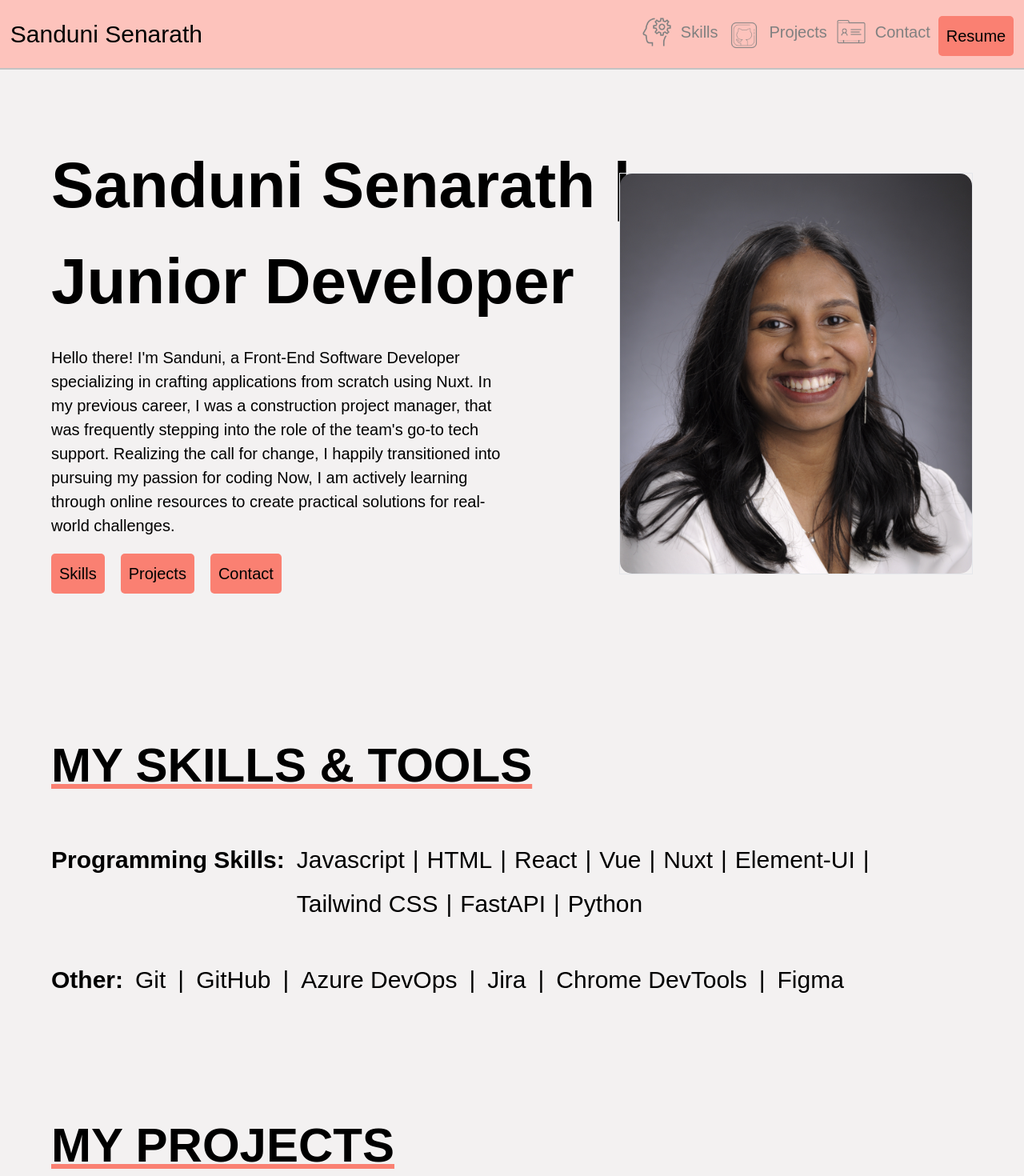
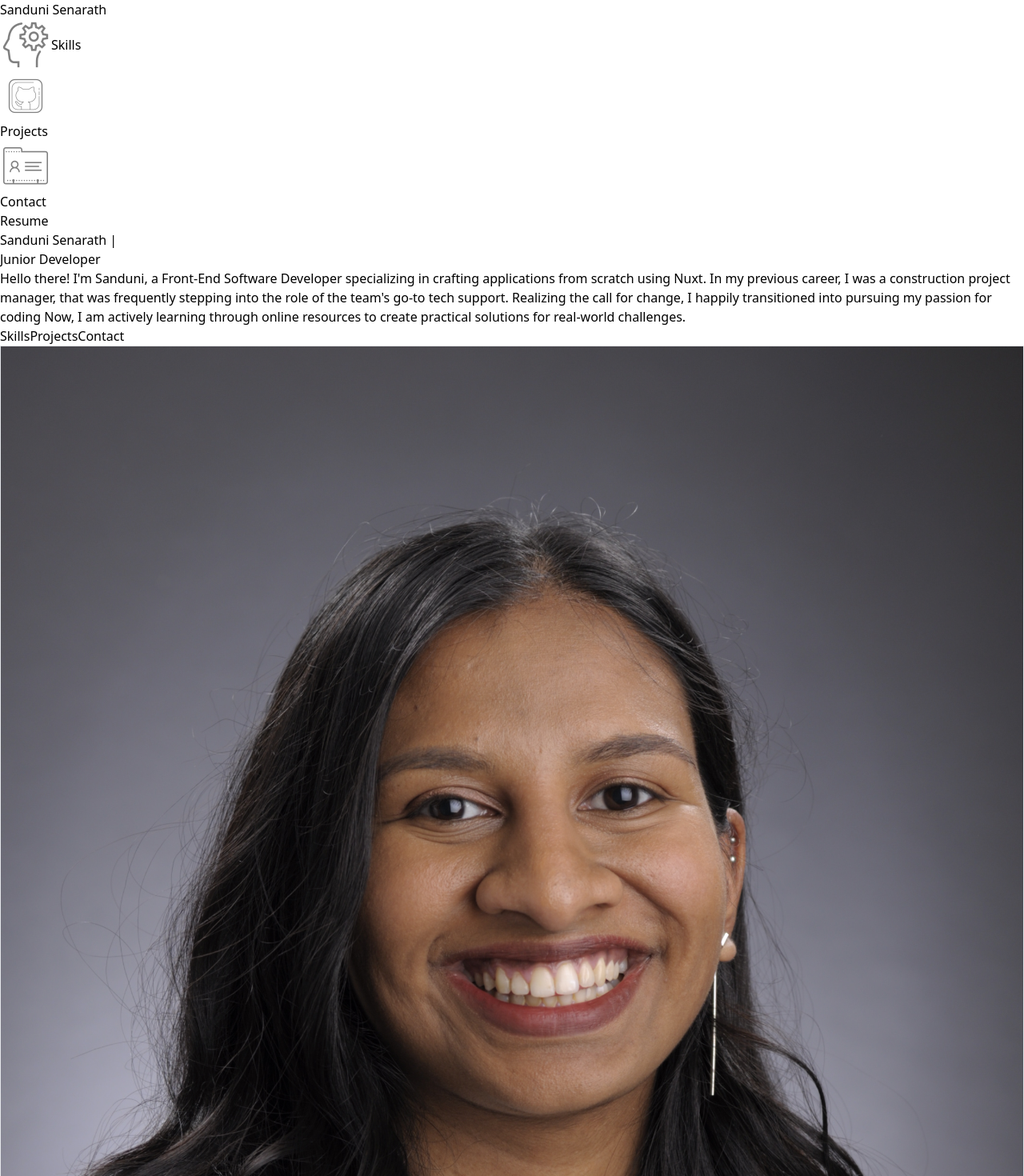
Before and after one commit to SSenarath/ssenarath.github.io, a React (Create React App) app: page / in a window 1280 px wide. Shown: the top 1470 px of the page at 80% size. Built offline with nearby package versions, Linux system fonts and the light colour scheme.

Commit message:
try fixing deployment

```diff
--- a/src/App.css
+++ b/src/App.css
@@ -1,493 +1,3 @@
 @tailwind base;
 @tailwind components;
 @tailwind utilities;
-
-* > {
-    box-sizing: border-box;
-}
-
-html {
-    font-size: 12px;
-}
-
-body {
-    margin: 0;
-    background-color: #f3f1f1;
-    font-family: 'Ubuntu', sans-serif;
-    /* border: 2px solid green; */
-
-
-
-}
-
-main {
-    display: flex;
-    flex-direction: column;
-    align-items: center;
-    /* border: 2px solid black;   */
-}
-
-/* =================
-    Typography
-   ================= */
-
-/* general formatting */
-
-h1 {
-    @apply font-bold;
-    margin-bottom: 0;
-}
-
-h3 {
-    white-space: nowrap;
-}
-h3, p {
-    margin: 0;
-}
-
-.p-lineheight {
-  line-height: 1.5;
-  margin: 1rem 0;
-}
-
-.section-title {
-    text-decoration: underline #fa8072;
-    font-size: 2rem;
-}
-
-/* header formatting  */
-
-.my-name h4 {
-    margin: 0;
-}
-
-.navbar-item {
-    font-size: 0.7rem; /*10px*/
-    color: #808080;
-    text-decoration: none;
-    height: 2rem;
-
-}
-
-.navbar-item:hover {
-    border-bottom: 1px solid #808080;
-}
-
-.option a {
-    text-decoration: none;
-    color: black
-}
-
-
-/* =================
-   Buttons
-   ================= */
-
-   .btn {
-    background-color: #fa8072;
-    color: black;
-    text-decoration: none;
-    padding: 0.5rem;
-    border-radius: 0.25rem;
-   }
-
-   .btn:hover {
-    background-color: #808080;
-    transform: scale(1.1);
-   }
-
-/* =================
-   Layout
-   ================= */
-
-
-.container, nav, .navbar-item, .navbar-right, .hero-left-container, .skill-category, .dev-tools, .projectcard, .projectcard-right-info, .option, .links {
-    display: flex;
-    align-items: start;
-    /* border: 2px solid black; */
-}
-
-nav {
-    width: 98%;
-    margin: auto;
-}
-
-.navbar-item{
-    gap:0.5em;
-}
-
-
-.container {
-    width: 90%;
-    margin: 2em auto;
-}
-
-/* header formatting */
-
-
-header {
-    align-self: stretch;
-    top: 0;
-    position: sticky;
-    border-bottom: 2px solid #C3C3C3;
-    background: #FDC3BC;
-    padding: 0.5em 0em;
-
-}
-
-header .container {
-    margin: 0 auto;
-}
-
-.my-name {
-    margin: 0 auto 0 0;
-    /* border: 2px solid black; */
-}
-
-.navbar-right {
-    gap: 0.5em;
-}
-
-
-.navbar-item img {
-    width: 1rem;
-}
-
-.projects img {
-    width:1.4rem;
-    margin:  0 -0.1em;
- }
-
-/* hero formatting */
-
-#hero {
-    margin-top: -3.25em;
-}
-
-#hero .container {
-    @apply items-center;
-    flex-direction: column-reverse;
-
-    padding-top: 2em;
-}
-
-.hero-left-container {
-    @apply items-center mt-2;
-    flex-direction: column;
-}
-
-.profile-picture {
-    width: 12.5em;
-    height: 12.5em;
-    border-radius: 0.75em;
-    object-fit: cover;
-    object-position: top -10px right 0px;
-
-}
-
-.links {
-    gap: 1em;
-}
-
-/* skills formatting  */
-
-#skills .container {
-    flex-direction: column;
-    gap: 1em;
-    align-items: flex-start;
-}
-
-.skill-category {
-    padding-top: 1em;
-}
-
-.skill-category, .dev-tools {
-    gap: 0.5em;
-
-}
-
-.skill-category.dev {
-    align-items: flex-start;
-}
-
-.dev-tools {
-    flex-wrap: wrap;
-
-}
-
-/* projects formatting  */
-
-
-
-#projects .container {
-    flex-direction: column;
-    align-items: flex-start;
-    gap: 2em;
-}
-
-
-.projectcard {
-    /* border: 2px solid green; */
-    flex-direction: column;
-    background: #e9e9e9;
-    padding: 1em;
-    border-radius: 2em;
-}
-
-.project-img {
-    margin-top: 1em;
-    width: 14.4em;
-    height: 17.5em;
-    border-radius: 0.75em;
-    object-fit: cover;
-}
-
-.projectcard-right-info {
-    flex-direction: column;
-}
-
-
-/* contact formatting  */
-
-#contact {
-    align-self: stretch;
-    /* border: 2px solid green; */
-}
-
-#contact .container {
-    flex-direction: column;
-    align-items: center;
-
-}
-
-.option{
-    flex-direction: column;
-    align-items: center;
-    gap: 1em;
-}
-
-.icon-box{
-    background-color: #fa8072;
-    border-radius: 100%;
-    padding: 1rem;
-    margin-top: 1em;
-
-  }
-
-  .option img {
-    width: 3rem;
-  }
-
-/* footer formatting */
-
-footer {
-    border-top: 2px solid #C3C3C3;
-    padding: 0.5em;
-    text-align: center;
-    color: #808080;
-    background: #FDC3BC;
-    align-self: stretch;
-
-  }
-
-/* =================
-    Media queries
-   ================= */
-@media (min-width: 480px) {
-
-    /* typography */
-
-    html {
-        font-size: 16px;
-    }
-
-
-
-}
-
-@media (min-width: 730px) {
-    html {
-        font-size: 18px;
-    }
-
-    .my-name h4 {
-        font-size: 1.5rem;
-    }
-
-    .navbar-item {
-        font-size: 0.7rem; /*10px*/
-    }
-
-    /* layout */
-
-    .container {
-        width: 90%
-    }
-
-}
-
-@media (min-width: 1024px) {
-
-    /* typography */
-
-    html {
-        font-size: 16px;
-    }
-
-    .main-intro {
-        font-size: 3rem;
-    }
-
-    /* layout */
-
-     .container {
-        width: 90%
-    }
-
-    /* hero formatting */
-
-    #hero .container {
-        flex-direction: row;
-        justify-content: space-between;
-    }
-
-    .hero-left-container {
-        width: 70%;
-        align-items: flex-start;
-    }
-
-    .profile-picture {
-        width: 15em;
-        height: 15em;
-    }
-
-
-    /* skills formatting */
-
-    #skills {
-        width: 100%;
-    }
-
-    /* project formatting  */
-
-    .projectcard {
-        flex-direction: row;
-        margin-top: 1em;
-        gap: 1em;
-        align-items: center;
-    }
-
-    .projectcard-right-info {
-        height: 100%
-    }
-
-    .project-img {
-        margin-top: 0;
-    }
-
-    /* contact formatting */
-
-    .contact-options {
-        margin-top: 1em;
-        width: 100%;
-        display: flex;
-        justify-content: space-around;
-
-    }
-
-    .option {
-        width: 20em;
-    }
-
-}
-
-@media (min-width: 1280px) {
-
-    html {
-        font-size: 20px;
-    }
-
-    /* typography */
-
-    .main-intro {
-        font-size: 4rem;
-        white-space: nowrap;
-    }
-
-    .navbar-item {
-        font-size: 1rem;
-    }
-
-    .section-title {
-        font-size: 3rem;
-    }
-
-    #skills .skill-category {
-
-        font-size: 1.5rem;
-    }
-
-    /* layout */
-
-    /* header formmating */
-
-    header {
-        padding-top: 1em;
-        padding-bottom: 1em;
-    }
-
-    .navbar-item img {
-        height: 2em;
-        width: 2em
-    }
-
-    .projects img {
-        height: 2.4em;
-        width: 2.4em
-    }
-
-
-
-    .container {
-        margin-top: 5rem;
-        margin-bottom: 2rem;
-        width: 90%;
-    }
-
-    .hero-left-container {
-        height: 30em;
-
-        width: 50%;
-    }
-
-    .profile-picture {
-        width: 22em;
-        height: 25em;
-    }
-
-    /* skills formatting  */
-
-
-
-    /* contact formatting */
-
-    #contact .container{
-        height: 25em;
-        gap: 4em;
-
-    }
-
-
-
-
-}
-
-
-@media (min-width: 1650px) {
-
-    .container {
-        width: 75%;
-    }
-
-
-}
```
